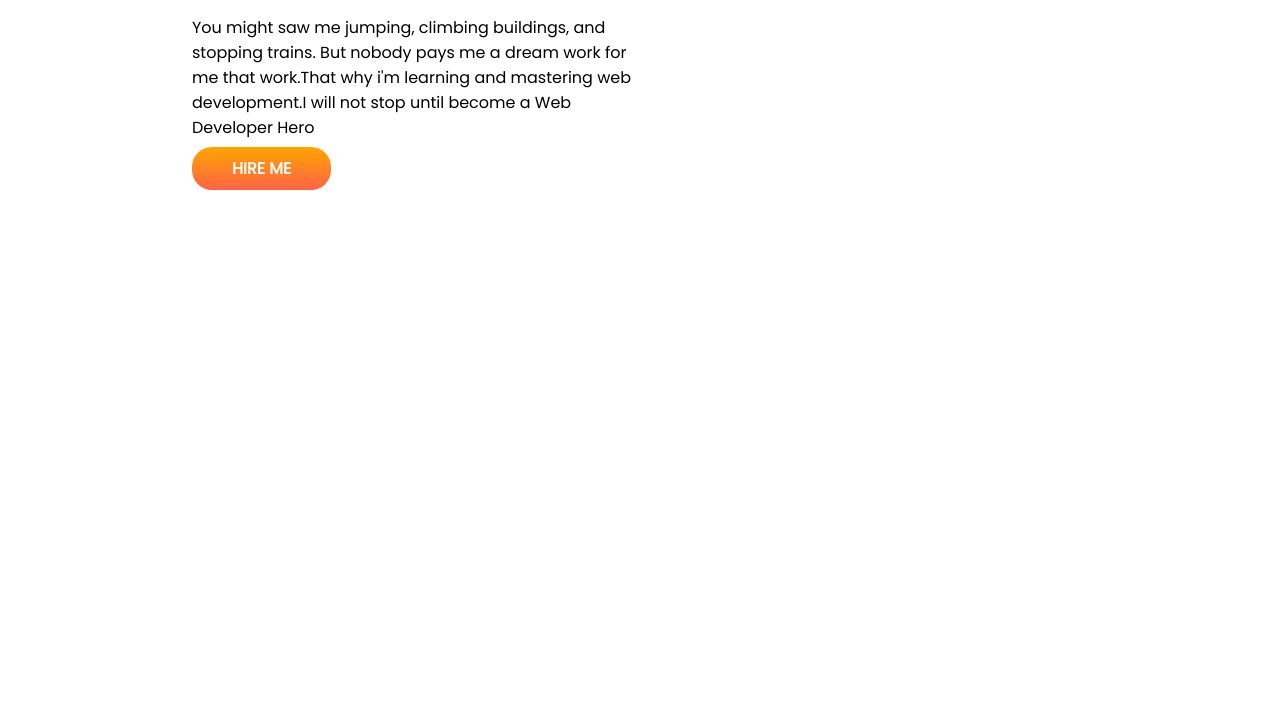
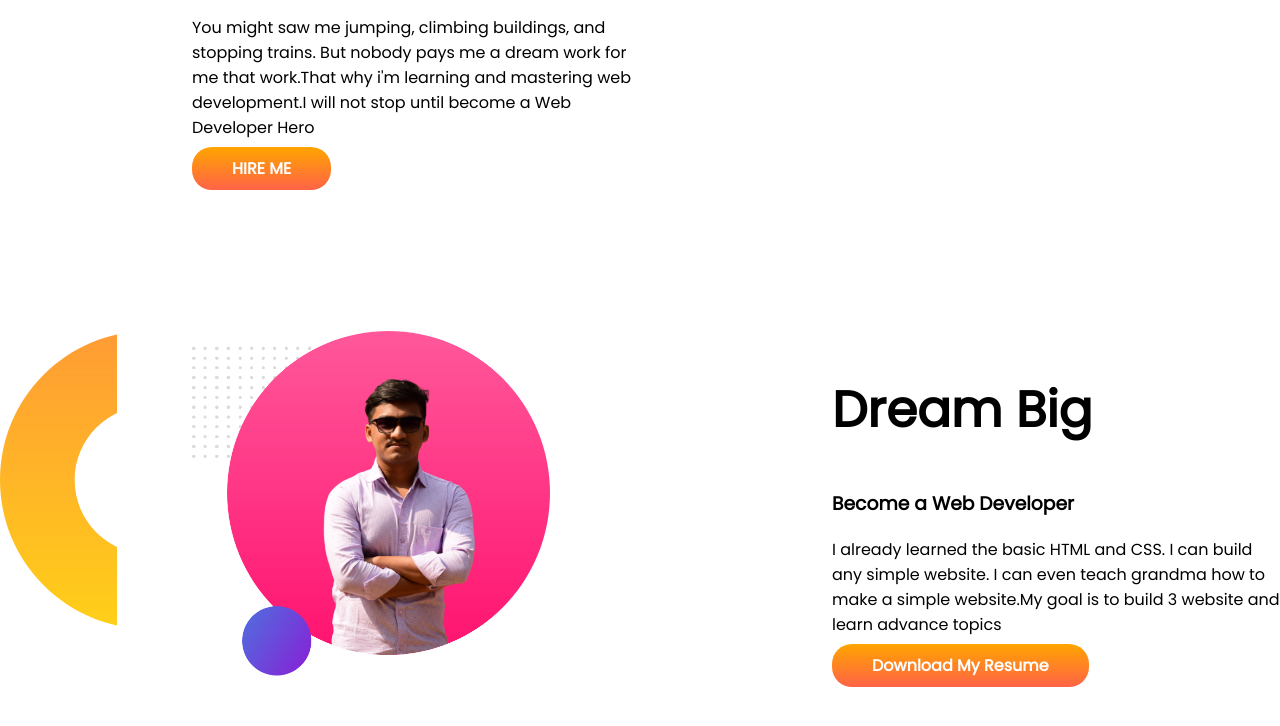
Before and after one commit to tajin002/project-1, a plain HTML site: page index.html in a window 1280 px wide. Shown: the part 382-1108 px from the top of the page. Before the commit the page ends 800 px from the top, so only its background shows below. Drawn offline with Linux system fonts and the light colour scheme.

Commit message:
dream added

```diff
--- a/index.html
+++ b/index.html
@@ -25,5 +25,16 @@
 
         </div>
     </section>
+    <section class="dream-big">
+        <div class="half-width">
+            <img src="images/my-bg2.png" alt="">
+        </div>
+        <div class="half-width">
+            <h1>Dream Big</h1>
+            <h3>Become a Web Developer</h3>
+            <p>I already learned the basic HTML and CSS. I can build any simple website. I can even teach grandma how to make a simple website.My goal is to build 3 website and learn advance topics </p>
+            <a class="resume" target="_blank" href="facebook.com/tajin002">Download My Resume</a>
+        </div>
+    </section>
 </body>
 </html>
--- a/style.css
+++ b/style.css
@@ -10,6 +10,7 @@ h1{
 }
 section{
     display: flex;
+    margin-bottom: 150px;
 }
 .half-width{
     width: 50%;
@@ -30,3 +31,16 @@ section{
     background-image: url(images/top-banner.png);
     background-repeat: no-repeat;
 }
+
+.resume{
+    text-decoration: none;
+    background-image: linear-gradient(orange, tomato);
+    padding: 10px 40px;
+    border-radius: 20px;
+    color: white;
+    font-weight: 700;
+}
+.dream-big{
+    background-image: url(images/dream-bg.png);
+    background-repeat: no-repeat;
+}
```
